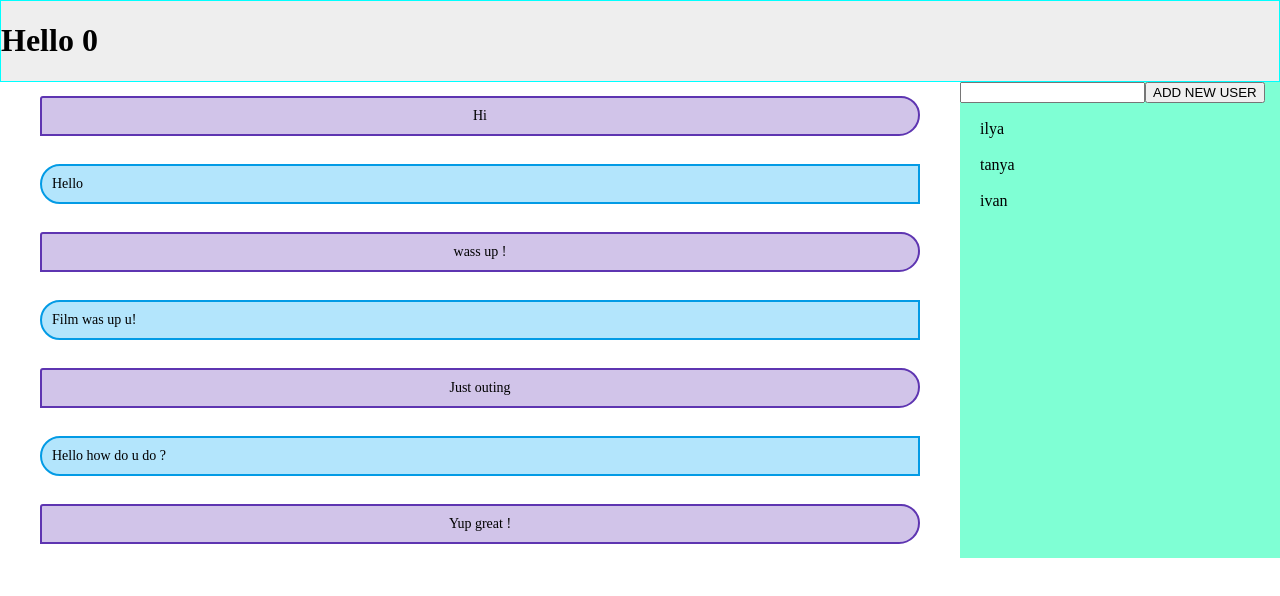
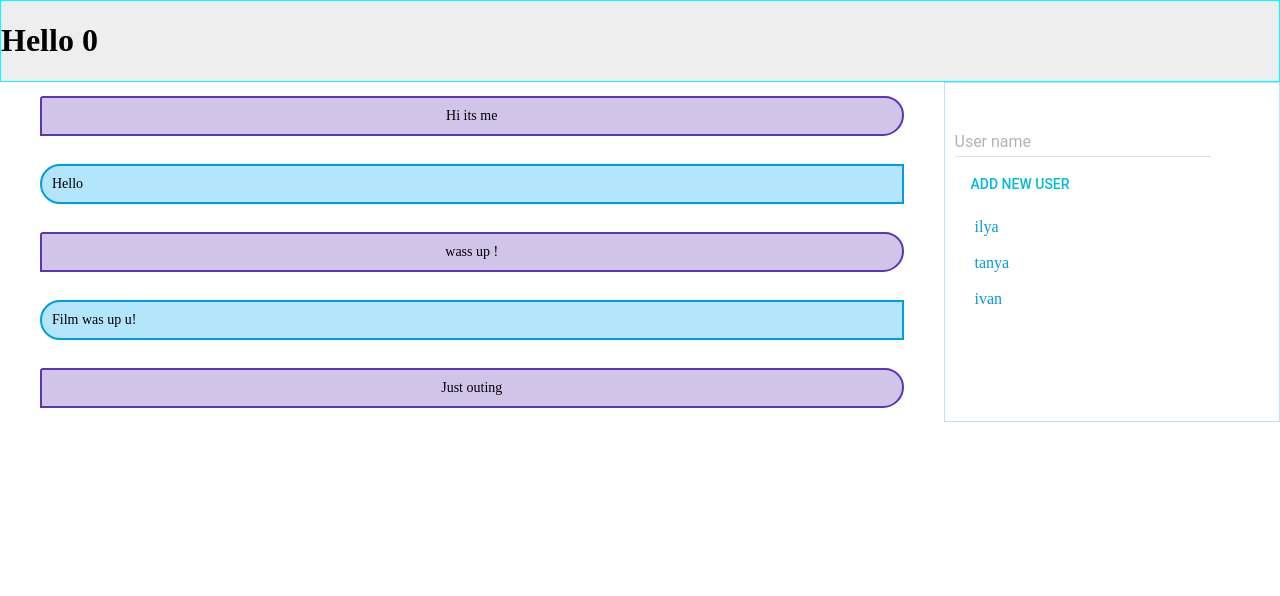
Before and after one commit to ildevelop/WebpackReactRedux, a React app: page / in a window 1280 px wide. Shown: the top 596 px of the page. Built offline with nearby package versions, Linux system fonts and the light colour scheme.

Commit message:
Add Material Design

```diff
--- a/package.json
+++ b/package.json
@@ -23,6 +23,7 @@
     "eslint-plugin-react": "^6.9.0",
     "file-loader": "^0.9.0",
     "html-webpack-plugin": "^2.26.0",
+    "material-ui": "^0.18.1",
     "node-sass": "^4.3.0",
     "react-hot-loader": "^1.3.1",
     "sass-loader": "^4.1.1",
--- a/src/App.js
+++ b/src/App.js
@@ -2,15 +2,18 @@ import React, {Component} from 'react';
 import Header from "./Components/Header/Header";
 import {connect} from "react-redux";
 import Chat from "./Components/Chat/Chat";
-
+import {MuiThemeProvider} from "material-ui";
 
 class App extends Component {
     render() {
         return (
-            <div>
-                <Header/>
-                <Chat users={this.props.users} dispatch={this.props.dispatch}/>
-            </div>
+            <MuiThemeProvider>
+                <div>
+                    <Header/>
+                    <Chat users={this.props.users} dispatch={this.props.dispatch}/>
+                </div>
+
+            </MuiThemeProvider>
         );
     }
 }
--- a/src/Components/Chat/Chat.js
+++ b/src/Components/Chat/Chat.js
@@ -4,15 +4,22 @@
 import React from 'react'
 import './Chat.scss'
 import {addNewUser} from "../../Store/ActionCreator";
+import {FlatButton, TextField} from "material-ui";
+
 
 export class Chat extends React.Component {
     constructor() {
         super();
         this.state = {
-            userName: 'ILYA'
+            userName: ''
         }
     }
 
+    // componentDidMount(){
+    //     this.setState({
+    //         userName: null
+    //     })
+    // }
     addNewName(event) {
         const title = event.target.value;
         this.setState({userName: title})
@@ -27,7 +34,7 @@ export class Chat extends React.Component {
                     {/*<p  key={key}>Hello {i}</p>*/}
                     {/*)}*/}
                     <div className="clearfix">
-                        <blockquote className="me">Hi</blockquote>
+                        <blockquote className="me">Hi its me</blockquote>
                     </div>
                     <div className="clearfix">
                         <blockquote className="you">Hello</blockquote>
@@ -41,17 +48,17 @@ export class Chat extends React.Component {
                     <div className="clearfix">
                         <blockquote className="me">Just outing</blockquote>
                     </div>
-                    <div className="clearfix">
-                        <blockquote className="you">Hello how do u do ?</blockquote>
-                    </div>
-                    <div className="clearfix">
-                        <blockquote className="me">Yup great !</blockquote>
-                    </div>
+
                 </div>
                 <div className="allTeam">
                     <div className="addUser">
-                        <input type="text" onChange={this.addNewName.bind(this)}/>
-                        <button onClick={(userName) => dispatch(addNewUser(this.state.userName))}>ADD NEW USER</button>
+                        <TextField
+                            hintText="Ilya"
+                            floatingLabelText="User name"
+                            onChange={this.addNewName.bind(this)}
+                        /><br />
+                        <FlatButton label="ADD NEW USER" primary={true} onClick={() => dispatch(addNewUser(this.state.userName))}/>
+
                     </div>
                     <div className="allUsers">
                         {users.map((i, key) =>
--- a/src/Components/Chat/Chat.scss
+++ b/src/Components/Chat/Chat.scss
@@ -1,3 +1,8 @@
+$DeepPurple100: #D1C4E9;
+$DeepPurple600: #5E35B1;
+$LightBlue100: #B3E5FC;
+$LightBlue600: #039BE5;
+$LightBlue900: #01579B;
 .MainMessage{
   width: 100%;
   height: 100%;
@@ -11,7 +16,7 @@
     flex-direction: column;
     justify-content: center;
     .me{
-      background: #D1C4E9;
+      background: $DeepPurple100;
       display: flex;
       justify-content: center;
       font-size: 14px;
@@ -19,23 +24,25 @@
       border-radius: 9px 58px 64px 0px;
       -moz-border-radius: 9px 58px 64px 0px;
       -webkit-border-radius: 9px 58px 64px 0px;
-      border: 2px solid #5E35B1;
+      border: 2px solid $DeepPurple600;
     }
 
     .you{
-      background: #B3E5FC;
+      background: $LightBlue100;
       font-size: 14px;
       padding: 10px;
       border-radius: 60px 0px 0px 60px;
       -moz-border-radius: 60px 0px 0px 60px;
       -webkit-border-radius: 60px 0px 0px 60px;
-      border: 2px solid #039BE5;
+      border: 2px solid $LightBlue600;
     }
   }
   .allTeam{
+    padding: 10px;
+    color: $LightBlue600;
     display: flex;
     flex: 1;
-    background-color: aquamarine;
     flex-direction: column;
+    border: 1px solid $LightBlue100;
   }
 }
```
